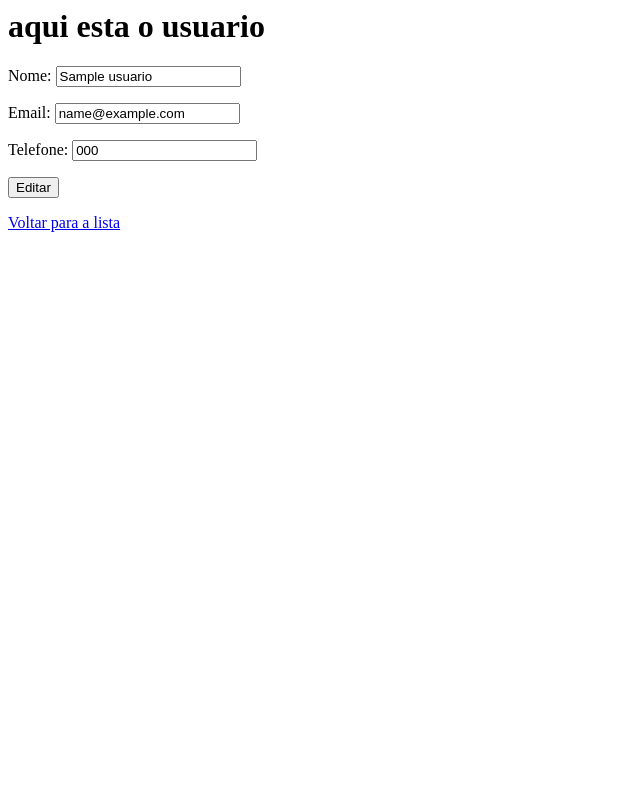
After one commit to CelsiaJose/djangoapi, a Django app: page /editar/1/ in a window 1280 px wide. The commit adds this page. Shown: the whole page, without its empty margins (0-640 px from the left). Run offline with Django 5.2, Linux system fonts and the light colour scheme; tables that the repository leaves empty hold one stand-in row (values such as "Sample post").

Commit message:
sistema completo funcionando adicionei o delete e o editar

```diff
--- a/cadastro_api/urls.py
+++ b/cadastro_api/urls.py
@@ -17,8 +17,12 @@ Including another URLconf
 from django.contrib import admin
 from django.urls import path
 from usuarios import views
+#from usuarios.views import handler405 as handler405_view
+
 urlpatterns = [
     path('admin/', admin.site.urls),
     path('', views.listar_usuarios, name='listar_usuarios'),
     path('cadastrar/', views.cadastrar_usuario, name='cadastrar_usuario'),
+    path('deletar/<int:id_usuario>/', views.deletar_usuario, name='deletar_usuario'),
+    path('editar/<int:id_usuario>/',views.editar_usuario,name='editar_usuario'),
 ]
--- /dev/null
+++ b/usuarios/templates/usuario/editar.html
@@ -0,0 +1,20 @@
+<html dir="ltr" lang="pt"><head>
+  <meta charset="utf-8">
+  <meta name="theme-color" content="#fff">
+  <meta name="viewport" content="width=device-width, initial-scale=1.0,maximum-scale=1.0, user-scalable=no">
+  <head>
+    <title>Editar usuario</title>
+  </head>
+  <body>
+
+    <h1>aqui esta o usuario</h1>
+    <form method="POST">
+      {% csrf_token %}
+
+      {{ form1.as_p }}
+      <button type="submit">Editar</button>
+    </form>
+
+    <a href="{% url 'listar_usuarios' %}">Voltar para a lista</a>
+
+  </body>
--- a/usuarios/views.py
+++ b/usuarios/views.py
@@ -1,4 +1,5 @@
-from django.shortcuts import render,redirect
+from django.shortcuts import render,redirect,get_object_or_404
+from django.views.decorators.http import require_POST
 
 # Create your views here.
 from .models import Usuario
@@ -7,6 +8,8 @@ from .forms import UsuarioForm
 
 
 #Cadastrar os usuarios
+def handler405(request,exception):
+    return render(request,'usuario/405.html',status=405)
 
 def cadastrar_usuario(request):
     if request.method == 'POST':
@@ -24,6 +27,68 @@ def listar_usuarios(request):
     return render(request,'usuario/listar.html', {'pessoa': usuarios})
 
 #deletar usuarios
+@require_POST
+def deletar_usuario(request,id_usuario):
+    usuario = get_object_or_404(Usuario,id=id_usuario)
+    usuario.delete()
+    return redirect('listar_usuarios')
+
+def editar_usuario(request,id_usuario):
+    usuario=get_object_or_404(Usuario ,pk=id_usuario)
+    if request.method=="POST":# tem mesmo de ser com letra maiúscula
+
+        form1=UsuarioForm(request.POST ,instance=usuario)
+        if form1.is_valid():
+            form1.save()
+            return redirect('listar_usuarios')
+    else:
+        form=UsuarioForm(instance=usuario)
+    return render(request, 'usuario/editar.html', {'form1': form, 'usuario': usuario})
 
 
-#Actualizar usuarios
+
+"""Actualizar usuarios
+        A página de editar tem dois métodos o get e o Post : Ao clicar em editar segundo a viws
+        def editar_usuario(request,id_usuario):
+        #Intanciar o objecto tirado do Usuario que tem dados la gravados
+        #Mas com um objecto específico que a url manda atraves do id da url ele vai
+        #mostrar a tal bojecto ,porque nao queremos mostrar todos
+        # Agora assim eu ja posso editar .
+        usuario_id = get_object_or_404(Usuario,id=id_usuario)
+        # Ele guarda esta instancia e nao faz nada entao testa pela primeiro click se
+        if request.method == 'POST':
+            # 2. Criar o formulário com os dados POST e a instância do usuário
+            # O parâmetro 'instance=usuario' é crucial para que o formulário saiba qual objeto atualizar
+            form = UsuarioForm(request.POST, instance=usuario)
+            #este form aqui chama o forUser com estes campos
+               class UsuarioForm(forms.ModelForm):
+                class Meta:
+                model = Usuario
+                fields = ['nome', 'email', 'telefone']
+            #so que ele nao cria vazio ele vem com os dados do post ja colocados no get para aquele id
+            #tipos de dados de acordo ao request.Pos dados que eu preeenchi no formulario
+            #{'nome': 'Celsia', 'email': 'celsia@gmail.com', 'idade': '27'}
+            # instance=usuario diz ao Django:
+     #“depois de mostrar um formulario preenchido com os dados
+    #nstance=usuario diz instancia so este obejecto com o id acima para ser edita .
+    #Sem isso ele salvaria de novo
+            # Agora se estes dados sao validos ele salva o que eu escrevi
+            if form.is_valid():
+                # 3. Salvar as alterações na instância existente
+                form.save()
+                # 4. Redirecionar para a lista de usuários
+                return redirect('listar_usuarios')
+            #Condicao em primeira instacia pois o método
+            #post ainda nao tem dados entao nao renderiza é considerado o metodo como sendo falso
+            #passa para o else o else é executado
+            else:
+            # 5. Criar o formulário pré-preenchido com os dados do usuário (GET)
+                form = UsuarioForm(instance=usuario)
+            #Este aqui apenas pega no form e inicia a instancia do modelo com
+            #valores vazios para preencher e renderiza a pagina
+            #esta dizendo pega o usermodel e seu campos nome email e telefone e os mostre aqui
+            # entao vai pegar o form vai por na pagina com aquele caracter de procura
+            #apenas para aquele usuario específico com os dados prenchidos nos campos graças ao isntance=usuario
+        # 6. Renderizar o template de edição
+        return render(request, 'usuario/editar.html', {'form1': form, 'usuario': usuario_id})
+    """
```
Also changed, not shown: cadastro_api/settings.py (+4 -3 lines), usuarios/templates/usuario/listar.html (+12 -1 lines).
